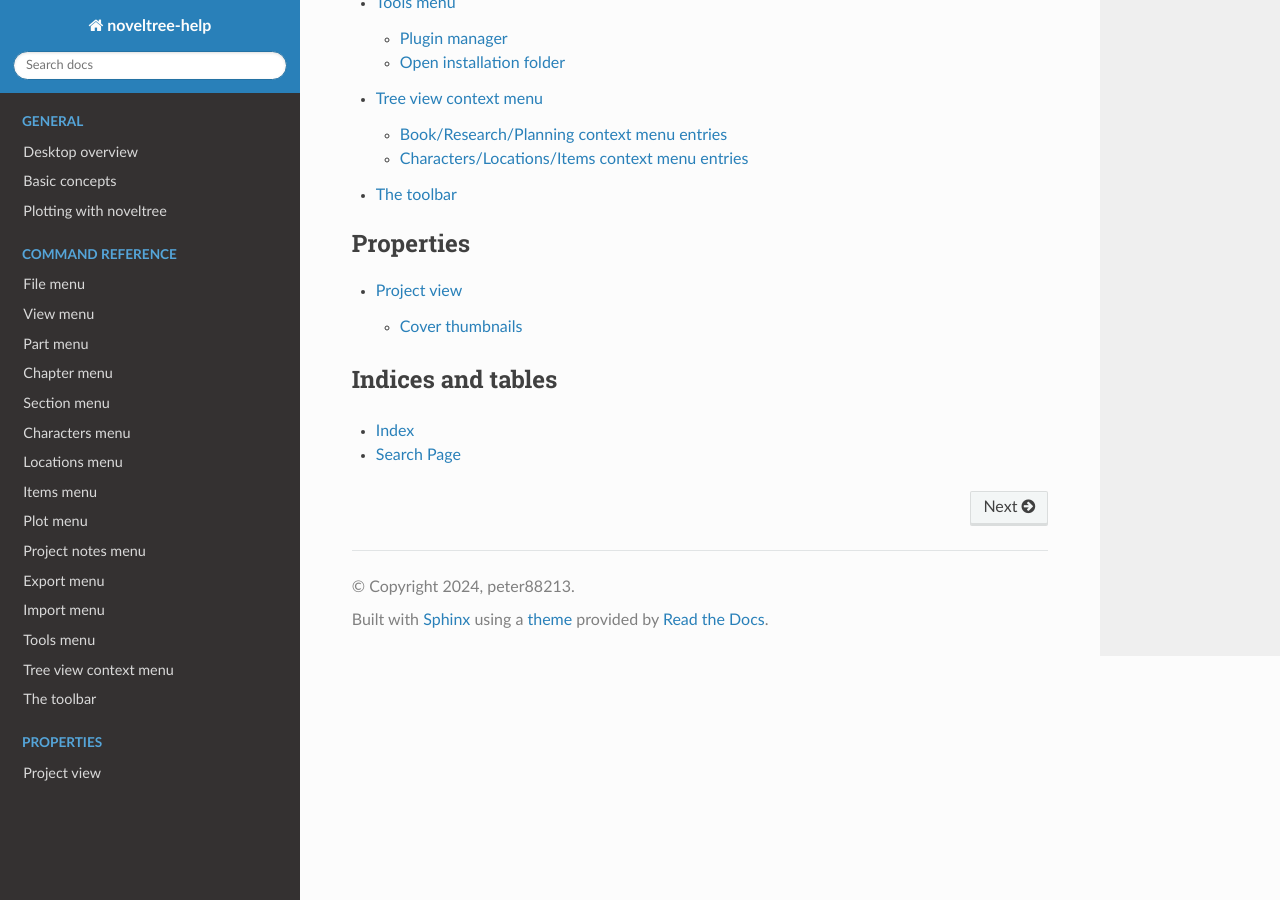
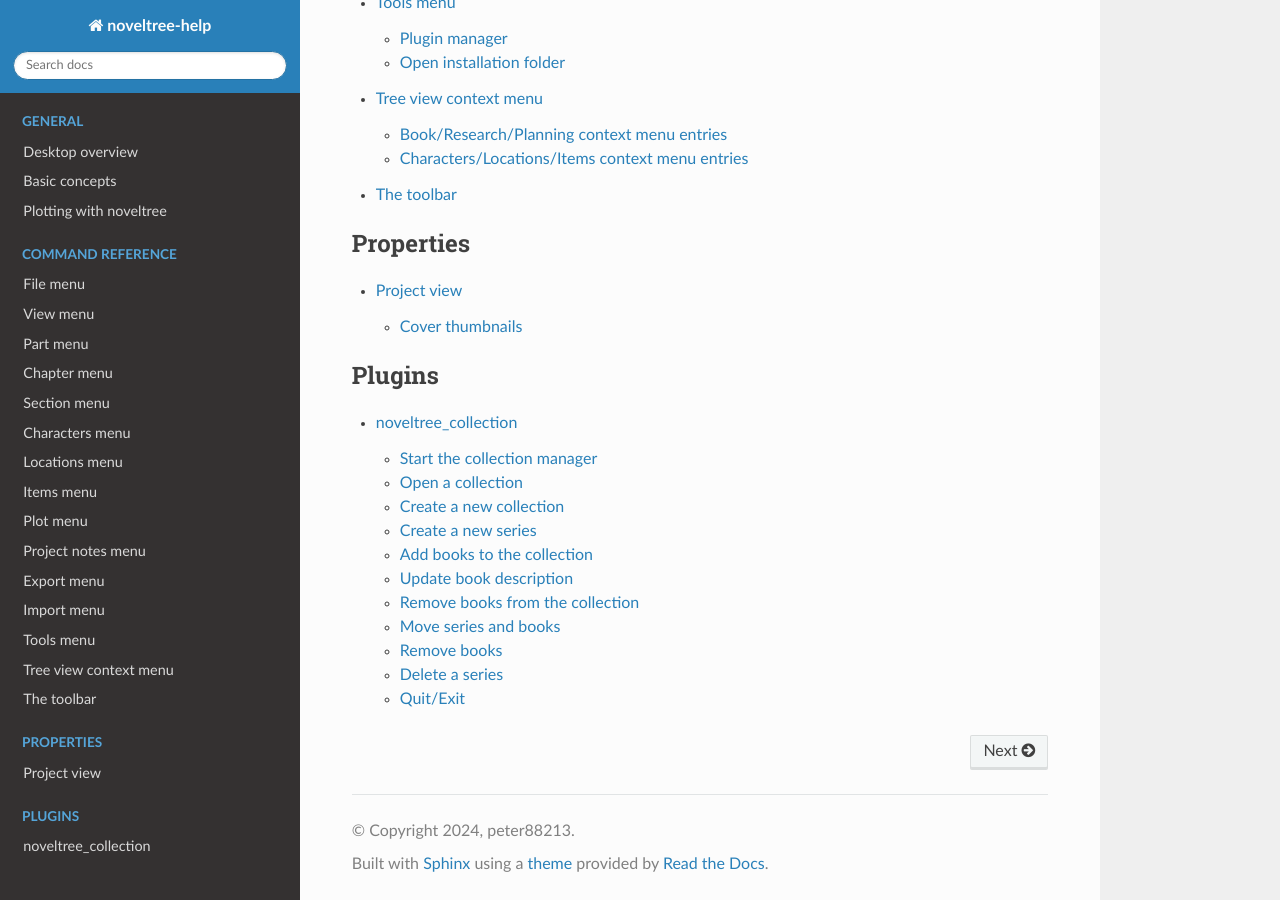
Before and after one commit to peter88213/noveltree-help, a Sphinx documentation site: the page built from source/index.rst, in a window 1280 px wide and 900 px high, scrolled down 3217 px. Built offline with Sphinx 7.4.7 and the Read the Docs theme 2.0.0, drawn with Linux system fonts in a browser that asks for light colours; some of the changed lines change nothing that is shown.

Commit message:
Add noveltree_collection help

```diff
--- a/source/index.rst
+++ b/source/index.rst
@@ -43,11 +43,8 @@
 
    project_view
 
+.. toctree::
+   :maxdepth: 2
+   :caption: Plugins
 
-
-
-Indices and tables
-------------------
-
-* :ref:`genindex`
-* :ref:`search`
+   noveltree_collection/index
--- /dev/null
+++ b/source/noveltree_collection/index.rst
@@ -0,0 +1,100 @@
+====================
+noveltree_collection
+====================
+
+**Online help**
+
+This page refers to the latest `noveltree_collection <https://peter88213.github.io/noveltree_collection/>`_ release. You can open it with
+**Help > Collection plugin Online help**.
+
+
+Start the collection manager
+----------------------------
+
+-  Open the collection manager from the main menu: **File >
+   Collection**.
+
+
+Open a collection
+-----------------
+
+-  By default, the latest collection selected is preset. You can change
+   it with **File > Open**.
+
+
+Create a new collection
+-----------------------
+
+-  You can create a new collection with **File > New**. This will close
+   the current collection and open a file dialog asking for the location
+   and file name of the collection to create.
+-  Once you specified a valid file path, a blank collection appears.
+
+
+Create a new series
+-------------------
+
+-  You can add a new series with **Series > Add**. Edit the series’
+   title and description in the right window.
+
+
+Add books to the collection
+---------------------------
+
+-  You can add the current noveltree project as a book to the
+   collection. Use **Book > Add current project to the collection**.
+-  If a series is selected, the book is added as a part of this series.
+
+
+Update book description
+-----------------------
+
+-  You can update the book description from the current project. Use
+   **Book > Update book data from the current project**. Be sure not to
+   change the book title, because it is used as identifier.
+-  You can update the current project description from the book. Use
+   **Book > Update project data from the selected project**.
+
+
+Remove books from the collection
+--------------------------------
+
+-  You can remove the selected book from the collection. Use **Book >
+   Remove selected book from the collection**.
+
+
+Move series and books
+---------------------
+
+Drag and drop while pressing the **Alt** key. Be aware, there is no
+“Undo” feature.
+
+
+Remove books
+------------
+
+Either select item and hit the **Del** key, or use **Book > Remove
+selected book from the collection**.
+
+-  When removing a book from the collection, the project file associated
+   is kept on disc.
+
+
+Delete a series
+---------------
+
+Either select series and hit the **Del** key, or use **Series > Remove
+selected series but keep the books**.
+
+-  When deleting a collection, the books are kept by default.
+-  Use **Series > Remove selected series** to delete the selected series
+   and remove all its books from the collection.
+
+
+Quit/Exit
+---------
+
+-  Under Windows you can exit with **File > Exit** or **Alt-F4**.
+-  Otherwise you can exit with **File > Quit** or **Ctrl-Q**.
+-  When exiting the collection manager, you will be asked for saving the
+   project, if it has changed.
```
